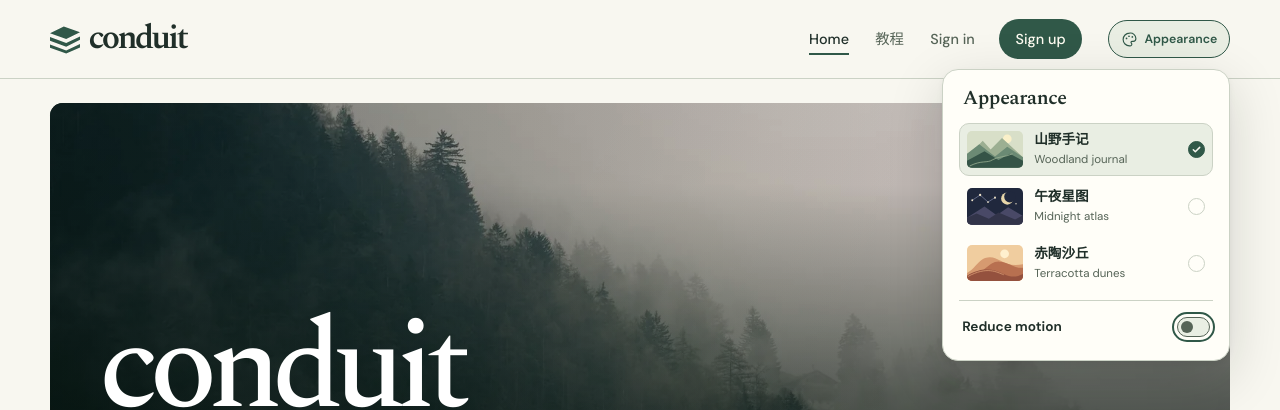
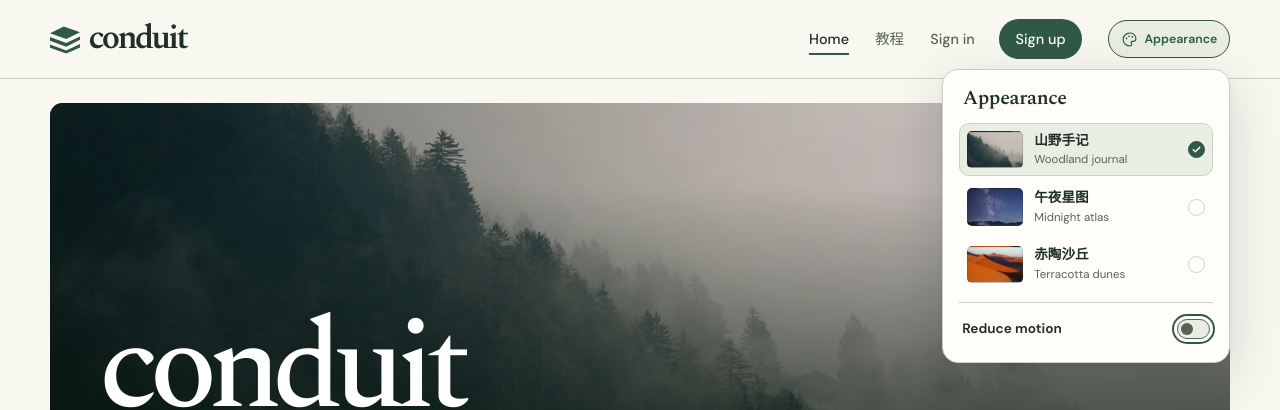
Before and after one commit to sosqwq/Conduit, a React (Vite) app in the folder frontend/: page / in a window 1280 px wide. Both pictures are taken after a click on the button "Appearance". Shown: the top 410 px of the page. Built offline with nearby package versions, Linux system fonts and the light colour scheme; no server answers.

Commit message:
Preview each skin with its actual cover photograph

```diff
--- a/frontend/src/appearance/Appearance.tsx
+++ b/frontend/src/appearance/Appearance.tsx
@@ -1,34 +1,6 @@
 import { useEffect, useId, useRef, useState } from 'react'
 import { chooseSkin, reduceMotion, skins, usePreferences, type Skin } from './preferences'
 import './appearance.css'
-
-function Swatch({ skin }: { skin: Skin }) {
-  return <svg aria-hidden="true" className="appearance-swatch" viewBox="0 0 64 42" fill="none">
-    {skin === 'grove' && <>
-      <rect width="64" height="42" fill="#d8dfc8" /><circle cx="46" cy="9" r="5" fill="#faf0c9" />
-      <path d="m0 30 18-19 9 10L40 8l24 22v12H0Z" fill="#9caf92" />
-      <path d="M0 26 14 15l18 14 14-11 18 12v12H0Z" fill="#6b8a74" />
-      <path d="m0 34 20-11 16 10 13-7 15 8v8H0Z" fill="#355447" />
-      <path d="M3 40c14-7 20-3 26-7s15-3 23-7" stroke="#9bb193" strokeWidth=".9" />
-    </>}
-    {skin === 'dusk' && <>
-      <rect width="64" height="42" fill="#20283d" /><circle cx="46" cy="12" r="7" fill="#e8d7aa" />
-      <circle cx="49" cy="10" r="6.5" fill="#20283d" />
-      <path d="m6 14 9-6 9 8 8-5" stroke="#939abc" strokeWidth=".65" />
-      <path d="M0 34 20 21l14 10 13-9 17 10v10H0Z" fill="#494967" />
-      <path d="m0 34 11-5 14 6 11-7 19 8 9-5v11H0Z" fill="#323449" />
-      <g fill="#ede2c9"><circle cx="6" cy="14" r="1.1" /><circle cx="15" cy="8" r="1.3" />
-        <circle cx="24" cy="16" r="1" /><circle cx="32" cy="11" r="1.15" /><circle cx="56" cy="18" r=".8" /></g>
-    </>}
-    {skin === 'dune' && <>
-      <rect width="64" height="42" fill="#f0cd9f" /><circle cx="43" cy="10" r="5" fill="#fff0ce" />
-      <path d="M0 32C10 27 14 14 26 14c12 0 16 12 38 8v20H0Z" fill="#d69a70" />
-      <path d="M0 36C20 34 25 18 37 19c10 0 17 8 27 7v16H0Z" fill="#b87050" />
-      <path d="M0 35c18-11 31-7 42-2 10 5 15 3 22 0v9H0Z" fill="#94513e" />
-      <path d="M1 36c22-12 33-5 41-2" stroke="#dc9f76" strokeWidth=".9" />
-    </>}
-  </svg>
-}
 
 export function Appearance() {
   const { skin, reduceMotion: reduced, systemReducesMotion } = usePreferences()
@@ -69,7 +41,7 @@ export function Appearance() {
         {(Object.keys(skins) as Skin[]).map(key => <label key={key} className="appearance-choice">
           <input type="radio" name={`${id}-skin`} checked={skin === key}
             aria-labelledby={`${id}-${key}`} onChange={() => chooseSkin(key)} />
-          <span className="appearance-option"><Swatch skin={key} />
+          <span className="appearance-option"><span className="appearance-swatch" data-preview={key} aria-hidden="true" />
             <span className="appearance-option-text"><span id={`${id}-${key}`} lang="zh-CN">{skins[key].title}</span>
               <small>{skins[key].subtitle}</small></span>
             <span className="appearance-indicator" aria-hidden="true"><svg viewBox="0 0 12 12" fill="none"><path d="m2.5 6.3 2.2 2.2L9.5 3.7" stroke="currentColor" strokeWidth="1.6" strokeLinecap="round" strokeLinejoin="round" /></svg></span>
--- a/frontend/src/appearance/appearance.css
+++ b/frontend/src/appearance/appearance.css
@@ -101,7 +101,19 @@
   background: var(--skin-soft, #eef0e7);
 }
 .appearance-choice input:checked + .appearance-option { border-color: var(--skin-line, #ced3c9); }
-.appearance-swatch { display: block; width: 3.5rem; height: auto; flex: none; border-radius: 5px; }
+.appearance-swatch {
+  display: block;
+  width: 3.5rem;
+  aspect-ratio: 1.5;
+  flex: none;
+  border: 1px solid #17211b20;
+  border-radius: 5px;
+  background-position: center;
+  background-size: cover;
+}
+.appearance-swatch[data-preview="grove"] { background-color: #678672; background-image: url('./covers/grove.webp'); }
+.appearance-swatch[data-preview="dusk"] { background-color: #32374c; background-image: url('./covers/dusk.webp'); }
+.appearance-swatch[data-preview="dune"] { background-color: #b87050; background-image: url('./covers/dune.webp'); }
 .appearance-option-text, .appearance-motion > span:first-of-type { display: grid; gap: .15rem; }
 .appearance-option-text > span, .appearance-motion > span > span {
   color: var(--skin-ink, #242d28);
```
